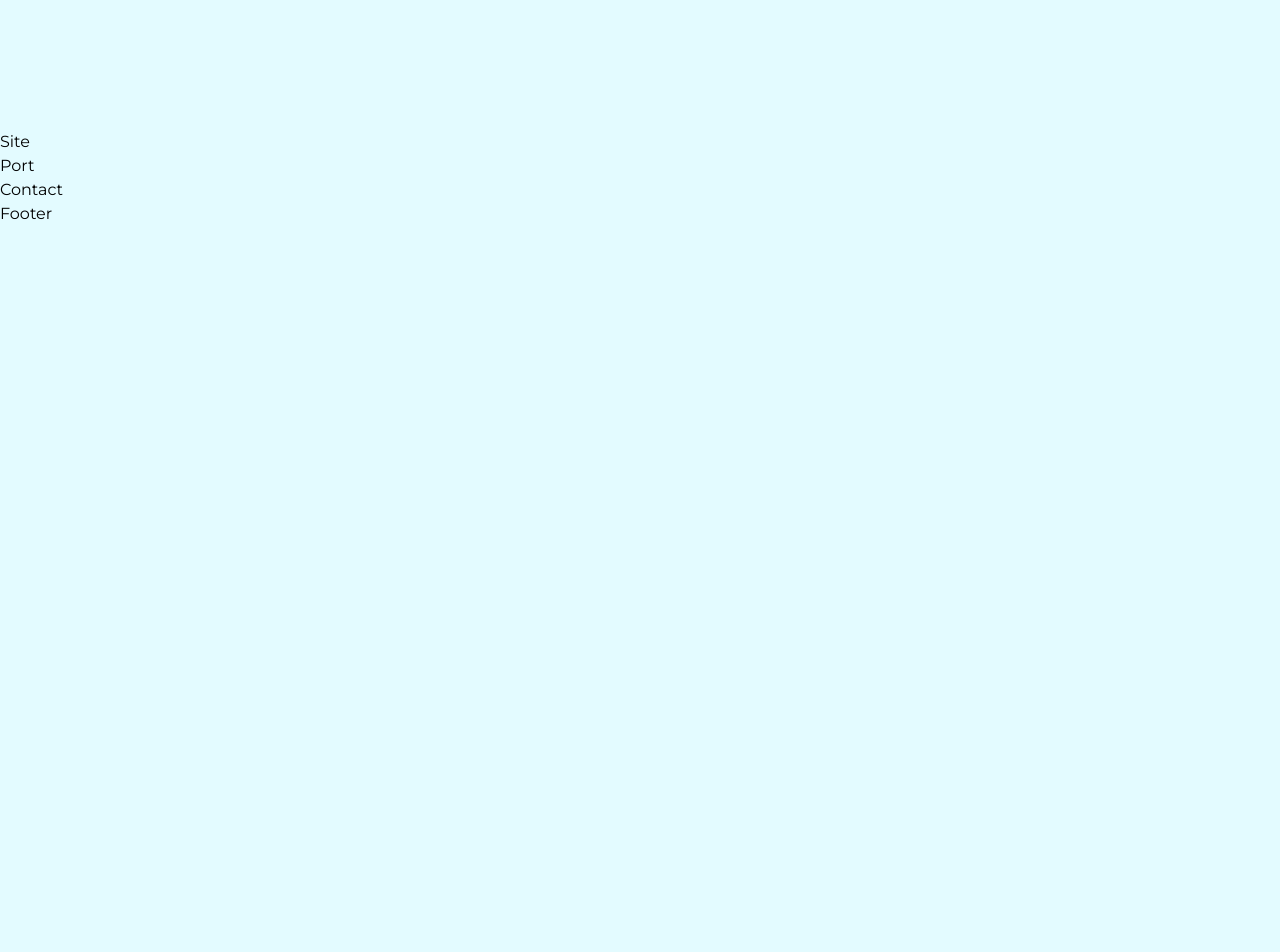
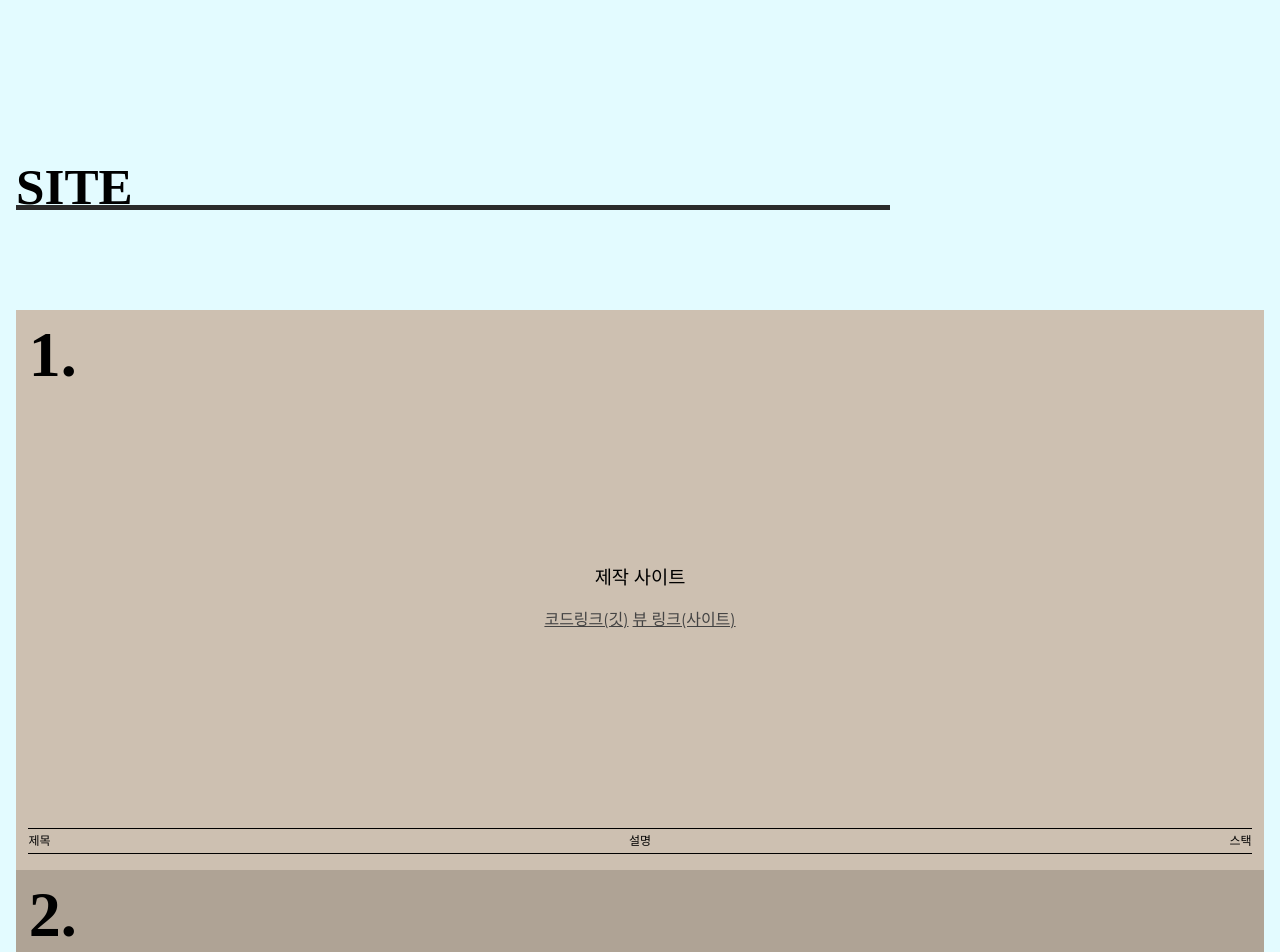
Before and after one commit to sini1004/PORTFOLIO, a React (Create React App) app: page / in a window 1280 px wide. Shown: the part 1940-2892 px from the top of the page. Before the commit the page ends 2166 px from the top, so only its background shows below. Built offline with nearby package versions, Linux system fonts and the light colour scheme; a small style sheet from the web is missing; a web font is replaced by a local one.

Commit message:
사이트 구조, 디자인 잡기, 데이터 설정 및 완료

```diff
--- a/src/assets/scss/section/_site.scss
+++ b/src/assets/scss/section/_site.scss
@@ -0,0 +1,136 @@
+.site__inner {
+  padding: 16px;
+
+  .site__title {
+    position: sticky;
+    top: 70px;
+    left: 0;
+    width: 70%;
+    height: 5vw;
+    font-size: 4vw;
+    font-weight: 900;
+    line-height: 1.6;
+    font-family: var(--mainKor-font);
+    text-transform: uppercase;
+    border-bottom: 0.4vw solid var(--black100);
+    margin-bottom: 100px;
+
+    @media (max-width: 800px) {
+      width: 100%;
+      margin-bottom: 10vw;
+      font-size: 30px;
+      height: auto;
+      top: 68px;
+      z-index: 1000;
+      background-color: var(--mainBg-color);
+    }
+
+    em {
+      font-size: 1.25rem;
+      font-weight: 400;
+      line-height: 2;
+    }
+  }
+
+  .site__wrap {
+    .site__item {
+      height: 70vh;
+      @include flex-center;
+      flex-direction: column;
+      position: sticky;
+      left: 0;
+
+      &.s1 {
+        background-color: var(--subBg100);
+        top: 180px;
+
+        @media (max-width: 800px) {
+          top: 140px;
+        }
+      }
+      &.s2 {
+        background-color: var(--subBg200);
+        top: 200px;
+
+        @media (max-width: 800px) {
+          top: 160px;
+        }
+      }
+      .num {
+        font-size: 5vw;
+        line-height: 1;
+        font-weight: 900;
+        font-family: var(--mainNum-font);
+        position: absolute;
+        left: 1vw;
+        top: 1vw;
+
+        @media (max-width: 800px) {
+          font-size: 80px;
+          left: 20px;
+          top: 20px;
+        }
+      }
+      .text {
+        text-align: center;
+        margin-bottom: 1rem;
+
+        > div {
+          font-size: 3vw;
+          line-height: 1;
+          font-weight: 900;
+          text-transform: uppercase;
+          text-decoration: underline;
+          font-family: var(--mainEng-font);
+
+          @media (max-width: 800px) {
+            font-size: 26px;
+          }
+        }
+      }
+      .title {
+        font-family: var(--mainKor-font);
+        margin-bottom: 1rem;
+      }
+      .btn {
+        a {
+          text-decoration: underline;
+          text-transform: uppercase;
+          color: var(--black200);
+          font-size: 1rem;
+          transition: all 0.3s;
+          margin: 0 2px;
+
+          &:hover {
+            color: var(--black);
+          }
+        }
+      }
+      .info {
+        position: absolute;
+        left: 0;
+        bottom: 3%;
+        width: 98%;
+        margin-left: 1%;
+        border-top: 1px solid var(--black);
+        border-bottom: 1px solid var(--black);
+        display: flex;
+        justify-content: space-between;
+
+        @media (max-width: 800px) {
+          flex-direction: column;
+          width: 90%;
+          margin-left: 5%;
+          padding: 5px 0;
+        }
+
+        span {
+          font-family: var(--mainKor-font);
+          font-size: 12px;
+          padding: 3px 0;
+          text-transform: uppercase;
+        }
+      }
+    }
+  }
+}
--- a/src/components/Site.jsx
+++ b/src/components/Site.jsx
@@ -1,7 +1,51 @@
 import React from "react";
 
 const Site = () => {
-    return <div>Site</div>;
+  return (
+    <section id="site">
+      <div className="site__inner">
+        <h2 className="site__title">site</h2>
+        <div className="site__wrap">
+          <article className="site__item s1">
+            <span className="num">1.</span>
+            <div className="text">
+              <div></div>
+              <div></div>
+              <div></div>
+            </div>
+            <h3 className="title">제작 사이트</h3>
+            <div className="btn">
+              <a href="">코드링크(깃)</a>
+              <a href="">뷰 링크(사이트)</a>
+            </div>
+            <div className="info">
+              <span>제목</span>
+              <span>설명</span>
+              <span>스택</span>
+            </div>
+          </article>
+          <article className="site__item s2">
+            <span className="num">2.</span>
+            <div className="text">
+              <div></div>
+              <div></div>
+              <div></div>
+            </div>
+            <h3 className="title">제작 사이트</h3>
+            <div className="btn">
+              <a href="">코드링크(깃)</a>
+              <a href="">뷰 링크(사이트)</a>
+            </div>
+            <div className="info">
+              <span>제목</span>
+              <span>설명</span>
+              <span>스택</span>
+            </div>
+          </article>
+        </div>
+      </div>
+    </section>
+  );
 };
 
 export default Site;
```
